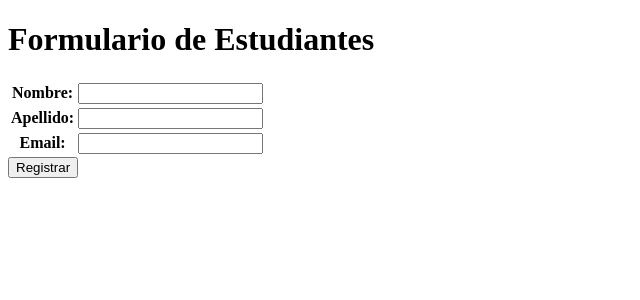
After one commit to daniela-robayo/webDjango, a Django app: page /AppCoder/api_estudiantes/ in a window 1280 px wide. The commit adds this page. Shown: the top 300 px of the page, without its empty margins (0-640 px from the left). Run offline with Django 4.2, Linux system fonts and the light colour scheme.

Commit message:
Registro y búsqueda

```diff
--- /dev/null
+++ b/AppCoder/forms.py
@@ -0,0 +1,6 @@
+from django import forms
+
+class form_estudiantes(forms.Form):
+    nombre = forms.CharField(max_length=30)
+    apellido = forms.CharField(max_length=30)
+    email = forms.EmailField()
--- /dev/null
+++ b/AppCoder/template/api_estudiantes.html
@@ -0,0 +1,21 @@
+<!DOCTYPE html>
+<html lang="en">
+<head>
+    <meta charset="UTF-8">
+    <meta http-equiv="X-UA-Compatible" content="IE=edge">
+    <meta name="viewport" content="width=device-width, initial-scale=1.0">
+    <title>Formulario de Estudiantes</title>
+</head>
+<body>
+    <h1>Formulario de Estudiantes</h1>
+    {% if formulario.errors %}
+    <p style="color: red;">Están mal los datos, revisar</p>
+    {% endif %}
+    <form method ="POST">{% csrf_token %}
+        <table>
+            {{formulario.as_table}}
+        </table>
+        <button type="submit">Registrar</button>
+    </form>
+</body>
+</html>
--- a/AppCoder/urls.py
+++ b/AppCoder/urls.py
@@ -2,10 +2,12 @@ from django.urls import path
 from AppCoder.views import *
 
 urlpatterns = [
-    path('', inicio),
+    path('', start),
     path('cursos/', cursos),
     path('entregables/', entregables),
     path('estudiantes/', estudiantes),
     path('profesores/', profesores),
     path('home/', home),
+    path('api_estudiantes/', api_estudiantes),
+    path('buscar_estudiante/', buscar_estudiante),
 ]
--- a/AppCoder/views.py
+++ b/AppCoder/views.py
@@ -1,8 +1,10 @@
 from django.shortcuts import render
 from django.http import HttpResponse
+from AppCoder.models import Estudiante
+from AppCoder.forms import *
 # Create your views here.
 
-def inicio(request):
+def start(request):
     return render(request, "inicio.html")
 
 def home(request):
@@ -15,7 +17,34 @@ def profesores(request):
     return render(request, "profesores.html")
 
 def estudiantes(request):
+    if request.method == "POST":
+        estudiantes = Estudiante(nombre = request.POST['nombre'], apellido = request.POST['apellido'], email = request.POST['email'])
+        estudiantes.save()
+        return render(request,"home.html")
     return render(request, "estudiantes.html")
 
 def entregables(request):
     return render(request, "entregables.html")
+
+def api_estudiantes(request):
+    if request.method == "POST":
+        formulario = form_estudiantes(request.POST)
+        if formulario.is_valid():
+            informacion = formulario.cleaned_data
+            estudiante = Estudiante(nombre = informacion['nombre'],apellido = informacion['apellido'],email = informacion['email'])
+            estudiante.save()
+            return render(request, "api_estudiantes.html")
+    else:
+        formulario = form_estudiantes()
+    return render (request,'api_estudiantes.html',{"formulario":formulario})
+
+
+def buscar_estudiante(request):
+    #¿Existe data?
+    if request.GET["email"]:
+        email = request.GET["email"]
+        estudiantes = Estudiante.objects.filter(email__icontains = email)
+        return render(request, "estudiantes.html",{"estudiantes":estudiantes})
+    else:
+        respuesta = "No enviaste datos."
+    return HttpResponse(respuesta)
--- a/webDjango/urls.py
+++ b/webDjango/urls.py
@@ -15,9 +15,9 @@ Including another URLconf
 """
 from django.contrib import admin
 from django.urls import path, include
-from AppCoder.views import inicio
+#from AppCoder.views import inicio
 #¿de dónde viene?
-from webDjango.view  import homePage
+from webDjango.view  import homePage,inicio
 
 urlpatterns = [
     path('admin/', admin.site.urls),
```
Also changed, not shown: AppCoder/template/estudiantes.html (+25 -6 lines), db.sqlite3.
